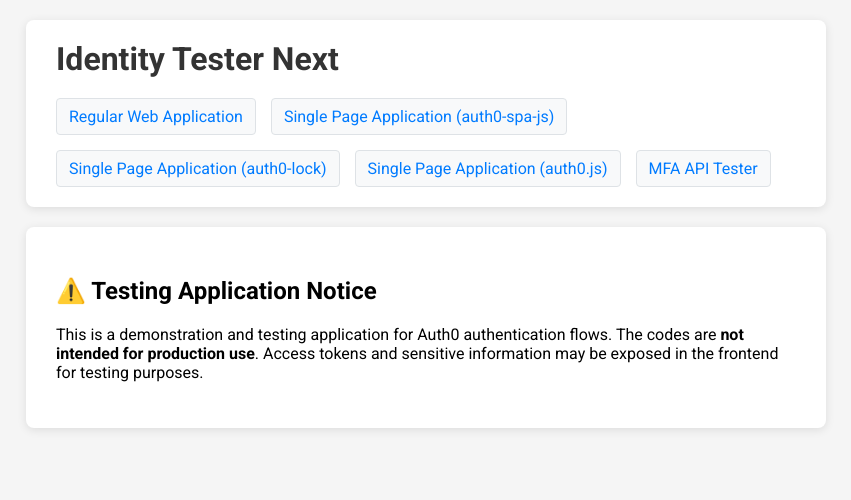
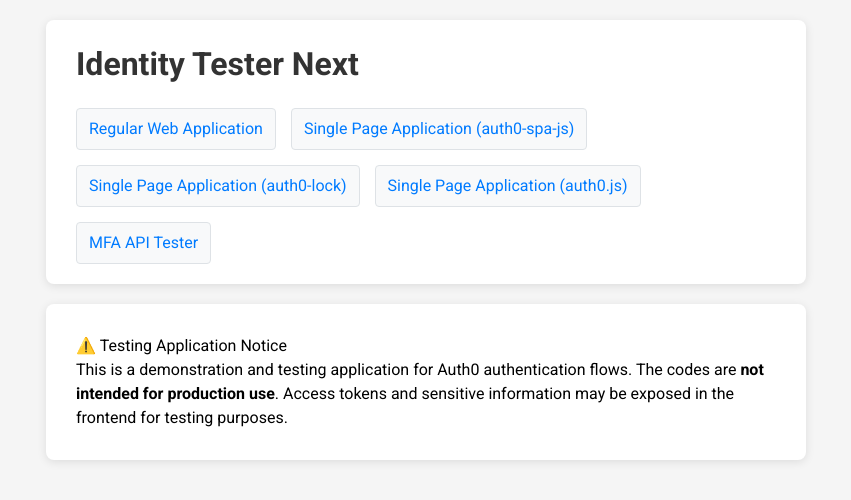
Before and after one commit to sfjt/identity-tester-next-2, a Next.js app: page / in a window 1280 px wide. Shown: the top 500 px of the page, without its empty margins (214-1065 px from the left). Built offline with nearby package versions, Linux system fonts and the light colour scheme.

Commit message:
Tailwind CSS

```diff
--- /dev/null
+++ b/postcss.config.mjs
@@ -0,0 +1,7 @@
+const config = {
+  plugins: {
+    "@tailwindcss/postcss": {},
+  },
+}
+
+export default config
--- a/src/app/globals.css
+++ b/src/app/globals.css
@@ -1,4 +1,5 @@
 @import url('https://fonts.googleapis.com/css2?family=Roboto:ital,wght@0,100..900;1,100..900&display=swap');
+@import "tailwindcss";
 
 body {
   font-family: "Roboto", sans-serif;
```
Also changed, not shown: package.json (+5 -2 lines), 1 other file (tests, documents, lock files or other folders).
